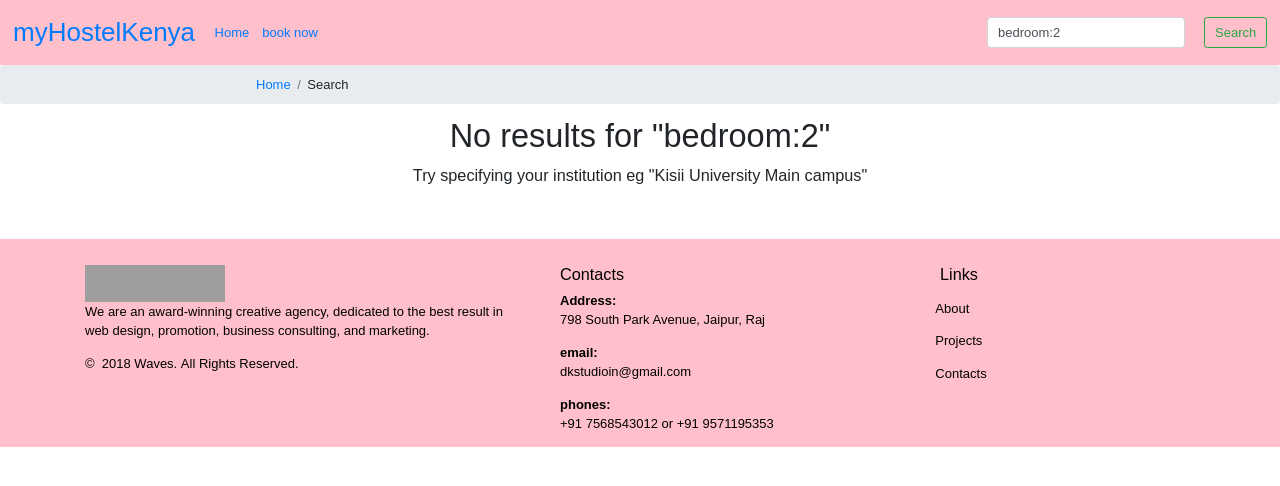
After one commit to muremwa/myHostelKE, a Django app: a page that uses myhostel/templates/home/base.html in a window 1280 px wide. The commit adds this page. Shown: the top 486 px of the page. Run offline with Django 3.2, Linux system fonts and the light colour scheme; tables that the repository leaves empty hold one stand-in row (values such as "Sample post"); some libraries are stand-ins or nearby versions; grey boxes are pictures that could not be loaded.

Commit message:
Added a search feature

```diff
--- a/myhostel/book/templates/book/hostel_detail.html
+++ b/myhostel/book/templates/book/hostel_detail.html
@@ -47,7 +47,7 @@
                     <li>{% if hostel.water %}Free water available{% else %}No free water{% endif %}</li>
                     <li>{% if hostel.electricity %}Free electricity available{% else %}No free electricity{% endif %}</li>
                     <li>{{ hostel.name }} is {{ hostel.distance_from_admin }} meters from the admnistartion block.</li>
-                    <li>Prices range from Ksh.{{ hostel.price_range}}</li>
+                    <li>Prices range from {{ hostel.price_range}}</li>
                     {% if hostel.available_rooms %}
                         <li>{{ hostel.available_rooms }} room(s) are available</li>
                     {% else %}
@@ -76,7 +76,7 @@
                         <div class="card-body">
                             <h4 class="card-text">{{ room.get_house_type }}</h4>
                             <div class="row">
-                                <p class="col-sm-6">price:<br /> Ksh. {{room.price}} per month</p>
+                                <p class="col-sm-6">price:<br />{{room.price}} per month</p>
                                 <div class="col-sm-6 text-right">
                                     <a href="{% url 'book:now' hostel.slug room.room_number %}"><img data-toggle="tooltip" data-placement="left" title="book this room at Ksh.{{ room.price }} monthly" style="height: 40%;" src="{% static 'svg/book.svg' %}" alt=""></a>
                                 </div>
--- /dev/null
+++ b/myhostel/book/templates/book/search.html
@@ -0,0 +1,148 @@
+{% extends "home/base.html" %}
+
+{% load staticfiles %}
+
+{% block title %}"{{ query }}" search results{% endblock title %}
+{% block style %}<link rel="stylesheet" type="text/css" href="{% static 'book/css/search.css' %}">{% endblock style %}
+
+{% block crumb %}
+<li class="breadcrumb-item">Search</li>
+{% endblock crumb %}
+
+{% block content %}
+
+<div class="container">
+    {% if results %}
+        <div class="top text-center">
+            <h2>Showing results for "{{ query }}"</h2>
+        </div>
+
+        <div class="results container col-md-8">
+            {% if advanced %}
+                {% if advanced_field == 'house_type' %}
+                    <h2 class="text-center">Hostels with "{{ advanced_lookup }}" rooms</h2>
+                    {% comment %} House type search {% endcomment %}
+                    {% for result, value in results.items %}
+                        <div class="result" data-toggle="tooltip" data-placement="right" data-html="true" title="<img src='{{result.get_main_image.file.url}}' style='width: 100%;'> <br> <p>{{ result.distance_from_admin }} meters from admin</p>">
+                            <a href="{% url 'book:hostel' result.slug %}">
+                                <div class="result-name text-center">
+                                    <h3>{{ result.name }} <br /><small><strong>{{ value }} {{ advanced_lookup }}</strong> rooms available</small></h3>
+                                    <hr>
+                                </div>
+
+                                <div class="more-result-info">
+                                    <div class="row">
+                                        <div class="col-sm-4 text-center"><span><img class="locate-pin-hostel" src="{% static 'svg/school.svg' %}" alt=""> {{ result.institution }}</span></div>
+                                        <div class="col-sm-4 text-center"><span><img class="locate-pin-hostel" src="{% static 'svg/place.svg' %}" alt=""> {{result.location}}</span></div>
+                                        <div class="col-sm-4 text-center"><span>{{ result.price_range}}</span></div>
+                                    </div>
+                                </div>
+                            </a>
+                        </div>
+                    {% endfor %}
+                {% else %}
+
+                    {% if advanced_field == 'institution' %}
+                        <h2 class="text-center">Institution closest to "{{ advanced_lookup }}"</h2>
+                        {% comment %} institution search {% endcomment %}
+                        {% for result in results %}
+                            <div class="result" data-toggle="tooltip" data-placement="right" data-html="true" title="<img src='{{result.get_main_image.file.url}}' style='width: 100%;'> <br> <p>{{ result.distance_from_admin }} meters from admin</p>">
+                                <a href="{% url 'book:hostel' result.slug %}">
+                                    <div class="result-name text-center">
+                                        <h3><strong>{{ result.name }}</strong><br/><small>at</small><br/>{{result.institution}}</h3>
+                                        <hr>
+                                    </div>
+
+                                    <div class="more-result-info">
+                                        <div class="row">
+                                            <div class="col-sm-4 text-center"><span><img class="locate-pin-hostel" src="{% static 'svg/place.svg' %}" alt="place ico"> {{ result.location }}</span></div>
+                                            <div class="col-sm-4 text-center"><span><img class="locate-pin-hostel" src="{% static 'svg/bed.svg' %}" alt=""> {% if result.available_rooms == 0 %}No{% else %}{{ result.available_rooms}} {% endif %} rooms available </span></div>
+                                            <div class="col-sm-4 text-center"><span>{{ result.price_range}}</span></div>
+                                        </div>
+                                    </div>
+                                </a>
+                            </div>
+                        {% endfor %}
+                    {% else %}
+
+                        {% if advanced_field == 'location' %}
+                            <h2 class="text-center">Hostel located at "{{ advanced_lookup }}"</h2>
+                            {% comment %} Location search {% endcomment %}
+                            {% for result in results %}
+                                <div class="result" data-toggle="tooltip" data-placement="right" data-html="true" title="<img src='{{result.get_main_image.file.url}}' style='width: 100%;'> <br> <p>{{ result.distance_from_admin }} meters from admin</p>">
+                                    <a href="{% url 'book:hostel' result.slug %}">
+                                        <div class="result-name text-center">
+                                            <h3><strong>{{ result.name }}</strong><br/><small><img style="height: 20px;" class="locate-pin-hostel" src="{% static 'svg/place.svg' %}" alt="place ico"><br/>{{ result.location }}</small></h3>
+                                            <hr>
+                                        </div>
+
+                                        <div class="more-result-info">
+                                            <div class="row">
+                                                <div class="col-sm-4 text-center"><span><img class="locate-pin-hostel" src="{% static 'svg/school.svg' %}" alt="place ico"> {{ result.institution }}</span></div>
+                                                <div class="col-sm-4 text-center"><span><img class="locate-pin-hostel" src="{% static 'svg/bed.svg' %}" alt=""> {% if result.available_rooms == 0 %}No{% else %}{{ result.available_rooms}} {% endif %} rooms available </span></div>
+                                                <div class="col-sm-4 text-center"><span>{{ result.price_range}}</span></div>
+                                            </div>
+                                        </div>
+                                    </a>
+                                </div>
+                            {% endfor %}
+                        {% else %}
+                            {% if advanced_field == 'price' %}
+                                <h2 class="text-center">Hostels priced {{ advanced_lookup }}</h2>
+                                {% comment %} Location search {% endcomment %}
+                                {% for result in results %}
+                                    <div class="result" data-toggle="tooltip" data-placement="right" data-html="true" title="<img src='{{result.get_main_image.file.url}}' style='width: 100%;'> <br> <p>{{ result.distance_from_admin }} meters from admin</p>">
+                                        <a href="{% url 'book:hostel' result.slug %}">
+                                            <div class="result-name text-center">
+                                                <h3><strong>{{ result.name }}</strong><br/><small><br/>{{ result.price_range}}</small></h3>
+                                                <hr>
+                                            </div>
+
+                                            <div class="more-result-info">
+                                                <div class="row">
+                                                    <div class="col-sm-4 text-center"><span><img class="locate-pin-hostel" src="{% static 'svg/school.svg' %}" alt="place ico"> {{ result.institution }}</span></div>
+                                                    <div class="col-sm-4 text-center"><span><img class="locate-pin-hostel" src="{% static 'svg/bed.svg' %}" alt=""> {% if result.available_rooms == 0 %}No{% else %}{{ result.available_rooms}} {% endif %} rooms available </span></div>
+                                                    <div class="col-sm-4 text-center"><span><img style="height: 20px;" class="locate-pin-hostel" src="{% static 'svg/place.svg' %}" alt="place ico"> {{ result.location }}</span></div>
+                                                </div>
+                                            </div>
+                                        </a>
+                                    </div>
+                                {% endfor %}
+                            {% endif %}
+
+                        {% endif %}
+
+                    {% endif %}
+
+                {% endif %}
+
+            {% else %}
+                {% for result in results %}
+                    <div class="result" data-toggle="tooltip" data-placement="right" data-html="true" title="<img src='{{result.get_main_image.file.url}}' style='width: 100%;'> <br> <p>{{ result.distance_from_admin }} meters from admin</p>">
+                        <a href="{% url 'book:hostel' result.slug %}">
+                            <div class="result-name text-center">
+                                <h3>{{ result.name }}</strong><br/><small><img class="locate-pin-hostel" src="{% static 'svg/place.svg' %}" alt=""> {{result.location}}</small></h3>
+                                <hr>
+                            </div>
+                            <div class="more-result-info">
+                                <div class="row">
+                                    <div class="col-sm-4 text-center"><span><img class="locate-pin-hostel" src="{% static 'svg/school.svg' %}" alt=""> {{ result.institution }}</span></div>
+                                    <div class="col-sm-4 text-center"><span><img class="locate-pin-hostel" src="{% static 'svg/bed.svg' %}" alt=""> {% if result.available_rooms == 0 %}No{% else %}{{ result.available_rooms}} {% endif %} rooms available </span></div>
+                                    <div class="col-sm-4 text-center"><span>KSH {{ result.price_range}}</span></div>
+                                </div>
+                            </div>
+                        </a>
+                    </div>
+                {% endfor %}
+            {% endif %}
+        </div>
+    {% else %}
+        <h1 class="text-center">No results for "{{ query }}"</h1>
+
+        <div class="container col-sm-6 text-center">
+            <p class="lead">Try specifying your institution eg "Kisii University Main campus"</p>
+        </div>
+    {% endif %}
+</div>
+
+{% endblock content %}
--- a/myhostel/book/templates/book/staff.html
+++ b/myhostel/book/templates/book/staff.html
@@ -16,7 +16,7 @@
 
         <ul class="col-md-10">
             <li class="staff-actions"><a href="{% url 'add-hostel' %}" class="btn btn-outline-dark">add hostel</a></li>
-            <li class="staff-actions"><a href="" class="btn btn-outline-dark">See bookings</a></li>
+            <li class="staff-actions"><a href="{% url 'booking-list' %}" class="btn btn-outline-dark">See bookings</a></li>
             <li class="staff-actions"><a href="" class="btn btn-outline-dark">Restore room</a></li>
         </ul>
 
--- a/myhostel/book/urls.py
+++ b/myhostel/book/urls.py
@@ -16,4 +16,7 @@ urlpatterns = [
 
     # book/kinder/34/now/
     path('hostel/<slug:slug>/<room_number>/now/', views.RoomBooking.as_view(), name='now'),
+
+    # book/search/
+    path('search/', views.Search.as_view(), name='search'),
 ]
--- a/myhostel/book/views.py
+++ b/myhostel/book/views.py
@@ -1,8 +1,9 @@
 from django.views import generic, View
-from django.shortcuts import get_object_or_404, render, redirect
+from django.shortcuts import get_object_or_404, render, redirect, reverse
 from django.http import Http404
 from django.utils.datastructures import MultiValueDictKeyError
 from django.contrib import messages
+from django.db.models import Q
 
 from .models import Hostel, Room, Booking, HostelImage
 from .forms import BookRoomForm, HostelForm, HostelImagesFormSet
@@ -13,6 +14,24 @@ import re
 class Index(generic.ListView):
     model = Hostel
     context_object_name = 'hostels'
+
+    def popular_hostels(self):
+        try:
+            pops = self.model.objects.order_by('-views').filter(views__gt=0)[:4]
+        except:
+            pops = []
+        return pops
+
+    def get_context_data(self, *, object_list=None, **kwargs):
+        context = super().get_context_data()
+        try:
+            recent = self.request.session['recent_searches'][-5:]
+        except KeyError:
+            self.request.session['recent_searches'] = []
+            recent = self.request.session['recent_searches'][-5:]
+        context['recent_searches'] = reversed(recent)
+        context['popular'] = self.popular_hostels()
+        return context
 
 
 class HostelDetail(generic.DetailView):
@@ -34,6 +53,17 @@ class HostelDetail(generic.DetailView):
     def get_context_data(self, **kwargs):
         context = super().get_context_data(**kwargs)
         context['hostel_suggestions'] = self.hostel_suggestions(context['hostel'])
+        try:
+            seen = self.request.session['hostels_seen']
+        except KeyError:
+            self.request.session['hostels_seen'] = []
+            seen = self.request.session['hostels_seen']
+
+        if context['hostel'].pk not in seen:
+            seen.append(context['hostel'].pk)
+            context['hostel'].views+=1
+            self.request.session['seen'] = seen
+        context['hostel'].save()
         return context
 
 
@@ -142,7 +172,6 @@ class StaffAddHostel(View):
 
     def post(self, *args, **kwargs):
         hostel_form = self.hostel_form_class(self.request.POST, self.request.FILES)
-        images_form = self.images_form_set(self.request.POST, self.request.FILES)
         new_hostel = None
         images = []
 
@@ -165,3 +194,163 @@ class StaffAddHostel(View):
             self.save_hostel_images(new_hostel, images)
 
         return redirect(new_hostel.get_absolute_url())
+
+
+# booking list
+class BookingList(generic.ListView):
+    model = Booking
+    template_name = 'book/bookings_list.html'
+    context_object_name = 'bookings'
+
+    def get(self, request, *args, **kwargs):
+        if not request.user.is_staff:
+            raise Http404
+        else:
+            return super().get(request, args, kwargs)
+
+
+# booking detail
+class BookingDetail(generic.DetailView):
+    model = Booking
+    template_name = "book/booking.html"
+    context_object_name = 'booking'
+
+    def get(self, request, *args, **kwargs):
+        if not request.user.is_staff:
+            raise Http404
+        else:
+            return super().get(request, args, kwargs)
+
+    def post(self, request, *args, **kwargs):
+        if not request.user.is_staff:
+            raise Http404
+        else:
+            booking = get_object_or_404(Booking, pk=kwargs['pk'])
+            booking.delete()
+            messages.add_message(request, messages.INFO, 'Booking cleared')
+            return redirect(reverse('booking-list'))
+
+
+# search action
+class Search(generic.TemplateView):
+    template_name = 'book/search.html'
+
+    def basic_search(self, query):
+        q_set = (
+                Q(name__icontains=query) |
+                Q(institution__icontains=query) |
+                Q(location__icontains=query)
+        )
+        return Hostel.objects.filter(q_set)
+
+    def price_search(self, range_of_price):
+        hos = Hostel.objects.filter(available_rooms__gt=0).order_by('-available_rooms')
+        res = []
+        from_ = range_of_price.split("-")[0]
+        to_ = range_of_price.split("-")[-1]
+
+        for h in hos:
+            r = h.get_prices()
+            if from_ >= r[0] and to_ <= r[-1]:
+                res.append(h)
+
+        return res
+
+    def house_type_search(self, look):
+        hos = Hostel.objects.filter(available_rooms__gt=0)
+        res = {}
+
+        for h in hos:
+            count_of_look = 0
+            for room in h.room_set.all():
+                if room.house_type == look:
+                    count_of_look+=1
+            if count_of_look:
+                res[h] = count_of_look
+
+        res = dict(reversed(sorted(res.items(), key=lambda kv: kv[1])))
+        return res
+
+    def advanced_search(self, query):
+        query = query.split(":")
+        field = query[0].upper()
+        look_up = query[-1]
+        term = None
+        results = []
+
+        price = ["PRICE", "RENT", "MONTHLY"]
+        institution = ["UNIVERSITY", "CAMPUS", "SCHOOL", "COLLEGE", "INSTITUTION", "VARSITY", "AT"]
+        location = ["PLACE", "IN", "WHERE", "LOCATED"]
+        house_types = ["BEDROOM",]
+        one_room = ["ONE", "1"]
+        two_bedroom = ["TWO", "2"]
+        bed_sitter = ["BS", "BEDSITTER"]
+
+        if field in price:
+            term = 'price'
+            results = self.price_search(look_up)
+        elif field in institution:
+            term = 'institution'
+            results = Hostel.objects.filter(institution__icontains=look_up).order_by('-available_rooms')
+        elif field in location:
+            term = 'location'
+            results = Hostel.objects.filter(location__icontains=look_up).order_by('-available_rooms')
+        elif field in house_types:
+            look_up = look_up.upper()
+            term = 'house_type'
+            if look_up in one_room:
+                look_up = "One Bedroom"
+                results = self.house_type_search('1B')
+            elif look_up in two_bedroom:
+                look_up = "Two Bedroom"
+                results = self.house_type_search('2B')
+            elif look_up in bed_sitter:
+                look_up = "Bedsitter"
+                results = self.house_type_search('BS')
+            elif look_up.upper() == "SINGLE" or look_up == "SINGLE ROOM":
+                look_up = "Single Room"
+                results = self.house_type_search('SR')
+            else:
+                results = self.basic_search(look_up)
+
+        print(results)
+
+        return {'results': results, 'term': term, 'look_up': look_up}
+
+    def get(self, *args, **kwargs):
+        query = self.request.GET['query']
+        ad_search = False
+        ad_search_term = None
+        ad_search_term_l = None
+
+        try:
+            recent = self.request.session['recent_searches']
+        except KeyError:
+            self.request.session['recent_searches'] = []
+            recent = self.request.session['recent_searches']
+
+        if re.search(r'\w+:\w+', query):
+            if len(query.split(':')) == 2:
+                ad_search = True
+                temp = self.advanced_search(query)
+                results = temp['results']
+                ad_search_term = temp['term']
+                ad_search_term_l = temp['look_up']
+            else:
+                results = self.basic_search(query)
+        else:
+            results = self.basic_search(query)
+
+        if results:
+            if query in recent:
+                recent.remove(query)
+            recent.append(query)
+            self.request.session['recent_searches'] = recent
+
+        return render(self.request, self.template_name, {
+            'query': query,
+            'results': results,
+            'advanced': ad_search,
+            'advanced_field': ad_search_term,
+            'advanced_lookup': ad_search_term_l,
+        })
--- a/myhostel/myhostel/static/book/css/hostel_list.css
+++ b/myhostel/myhostel/static/book/css/hostel_list.css
@@ -7,11 +7,12 @@
 }
 
 .hostel a {
-    color: rgb(174, 175, 175);
+    color: rgb(117, 128, 128);
 }
 
 .side-cards {
     margin-top: 2em;
+    background-color: #f8e9e993;
 }
 
 .hostel a:hover {
--- /dev/null
+++ b/myhostel/myhostel/static/book/css/search.css
@@ -0,0 +1,31 @@
+.result {
+    transition: 0.4s;
+    margin: 2em;
+    padding: 0.3em;
+    background: #ffc0cb;
+    border-radius: 2px;
+}
+
+.result * {
+    color: rgb(87, 102, 102);
+}
+
+.result a:hover {
+    text-decoration: none;
+}
+
+.more-result-info {
+    width: 100%;
+}
+
+.more-result-info span {
+    color: rgb(99, 107, 107);
+}
+
+.more-result-info .row {
+    margin-left: 4em;
+}
+
+.locate-pin-hostel {
+    height: 2.3em;
+}
--- a/myhostel/myhostel/urls.py
+++ b/myhostel/myhostel/urls.py
@@ -17,11 +17,17 @@ urlpatterns = [
     # book/
     path('book/', include('book.urls')),
 
-    # staff-action/add-hostel
-    path('staff-actions/', book_views.StaffActions.as_view(),name='staff'),
+    # staff-action/add-hostel/
+    path('staff-actions/', book_views.StaffActions.as_view(), name='staff'),
 
-    # staff-action/add-hostel
-    path('staff-actions/add-hostel/', book_views.StaffAddHostel.as_view(),name='add-hostel'),
+    # staff-action/add-hostel/
+    path('staff-actions/add-hostel/', book_views.StaffAddHostel.as_view(), name='add-hostel'),
+
+    # staff-actions/bookings/
+    path('staff-actions/bookings/', book_views.BookingList.as_view(), name='booking-list'),
+
+    # staff-actions/booking/4/
+    path('staff-actions/bookings/<int:pk>/', book_views.BookingDetail.as_view(), name="booking"),
 
 ]
 
--- a/myhostel/templates/home/base.html
+++ b/myhostel/templates/home/base.html
@@ -4,6 +4,7 @@
 <head>
     <title>myHostelKenya | {% block title %}home{% endblock title %}</title>
     <link rel='stylesheet' type="text/css" href="http://127.0.0.1/assets/css/bootstrap.min.css">
+    {% comment %} <link rel='stylesheet' type="text/css" href="{% static 'css/bootstrap.min.css' %}"> {% endcomment %}
     <link rel='stylesheet' type="text/css" href="{% static 'css/base.css' %}">
     {% block style %}{% endblock style %}
 </head>
@@ -29,8 +30,8 @@
                     </li>
                     {% endif %}
                 </ul>
-              <form method="GET" action="" class="form-inline my-2 my-lg-0">
-                <input class="form-control mr-sm-4" type="search" name="query" value="" placeholder="Search for hostels" aria-label="Search">
+              <form method="GET" action="{% url 'book:search' %}" class="form-inline my-2 my-lg-0">
+                <input class="form-control mr-sm-4" type="search" name="query" value="{{ query }}" placeholder="Search for hostels" aria-label="Search">
                 <button class="btn btn-outline-success my-2 my-sm-0" type="submit">Search</button>
               </form>
 
```
Also changed, not shown: myhostel/book/models.py (+26 -4 lines), myhostel/book/templates/book/booking.html (added, +46 -0 lines), myhostel/book/templates/book/bookings_list.html (added, +52 -0 lines), myhostel/book/templates/book/hostel_list.html (+37 -18 lines), myhostel/myhostel/static/book/css/booking.css (added, +62 -0 lines), myhostel/book/migrations/0018_auto_20190207_1450.py (added), myhostel/book/migrations/0019_booking_date.py (added), myhostel/book/migrations/0020_auto_20190222_1141.py (added), myhostel/myhostel/static/css/images/hk.png (added), myhostel/myhostel/static/svg/school.svg (added).
